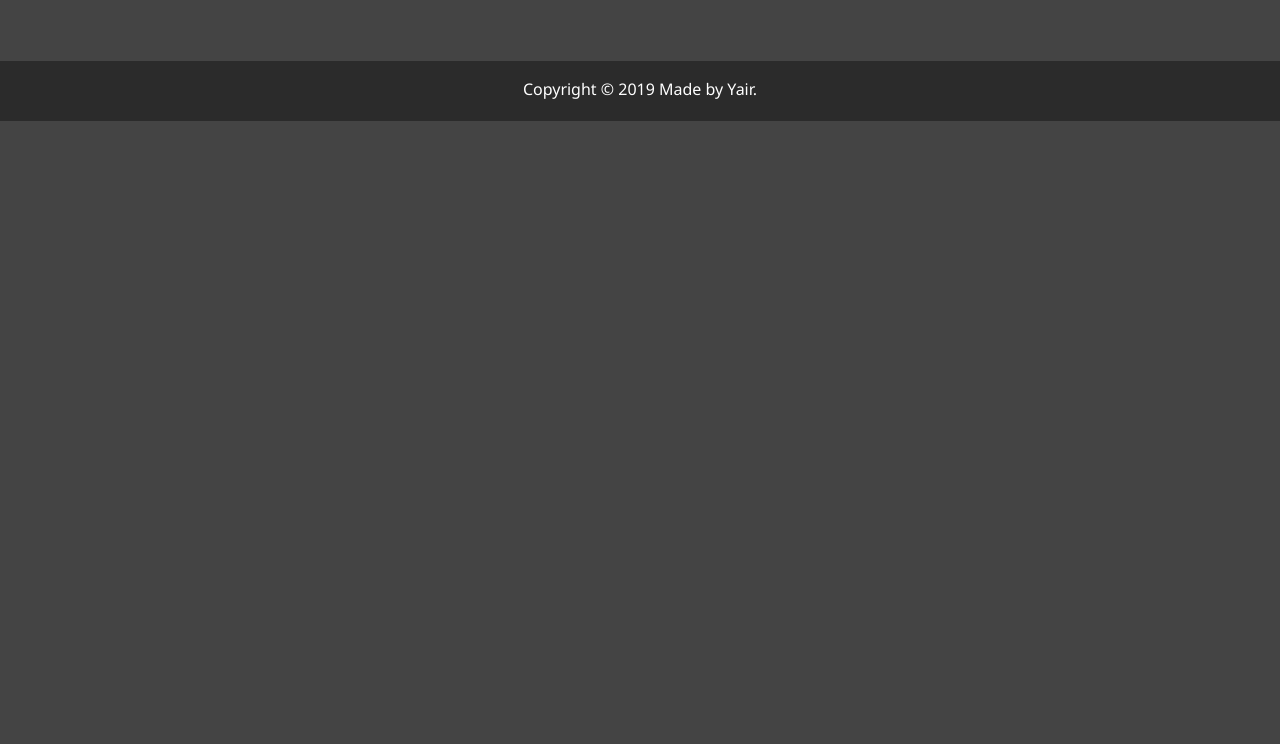
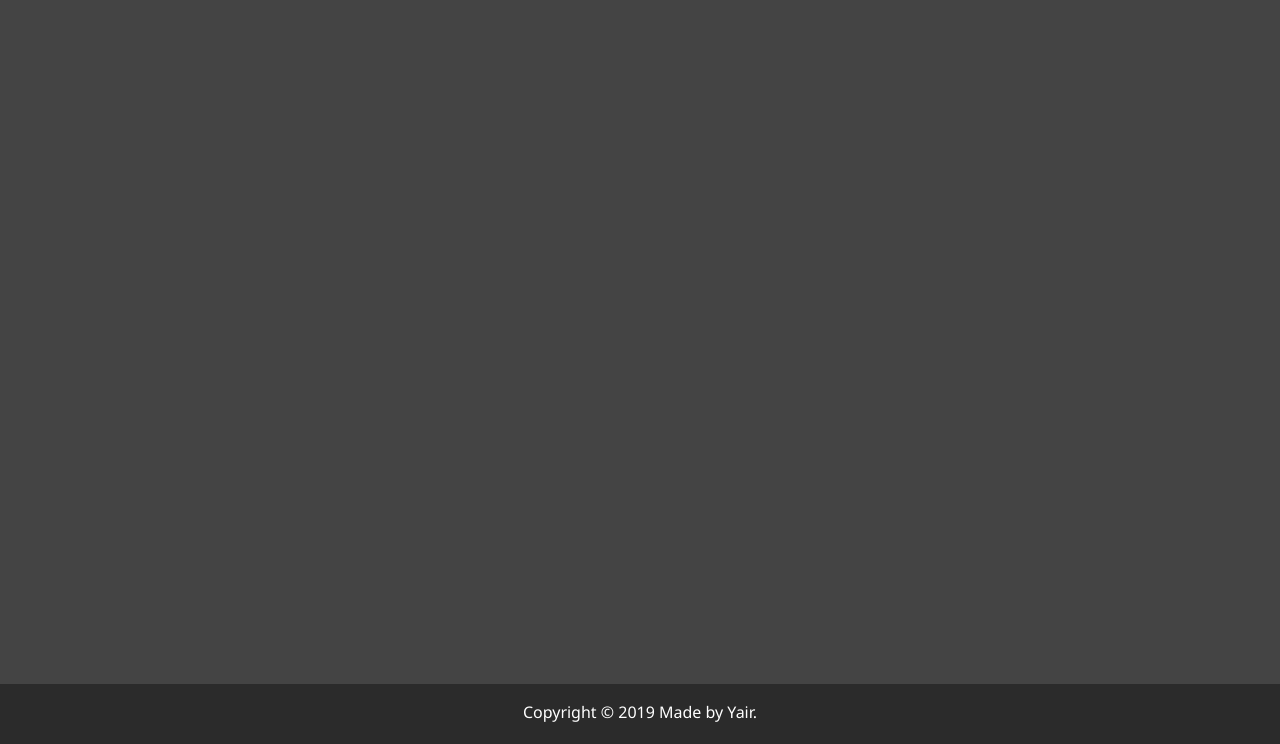
Before and after one commit to YairFernando67/Modern_Portfolio, a website: page dist/work.html in a window 1280 px wide. Shown: the part 536-1280 px from the top of the page. Before the commit the page ends 800 px from the top, so only its background shows below. Drawn offline with Linux system fonts and the light colour scheme.

Commit message:
Fixing the links and adding the right height to the main

```diff
--- a/scss/_variables.scss
+++ b/scss/_variables.scss
@@ -1,5 +1,6 @@
 $primary-color: #444;
 $secondary-color: #eece1a;
+$footer-height: 60px;
 $show-home-image: true;
 $home-image: url("../img/background.jpg");
 $background-opacity: 0.9;
--- a/scss/main.scss
+++ b/scss/main.scss
@@ -49,9 +49,8 @@ header {
 }
 
 main {
-    padding: 4rem;
-    // height: 100%;
-    min-height: calc(100vh -60px);
+  padding: 4rem;
+  min-height: calc(100vw - 60px);
 
     .icons {
         margin-top: 1rem;
```
Also changed, not shown: dist/contact.html, dist/css/main.css, dist/index.html, dist/js/main.js, dist/js/tooltip.js (added), dist/work.html.
